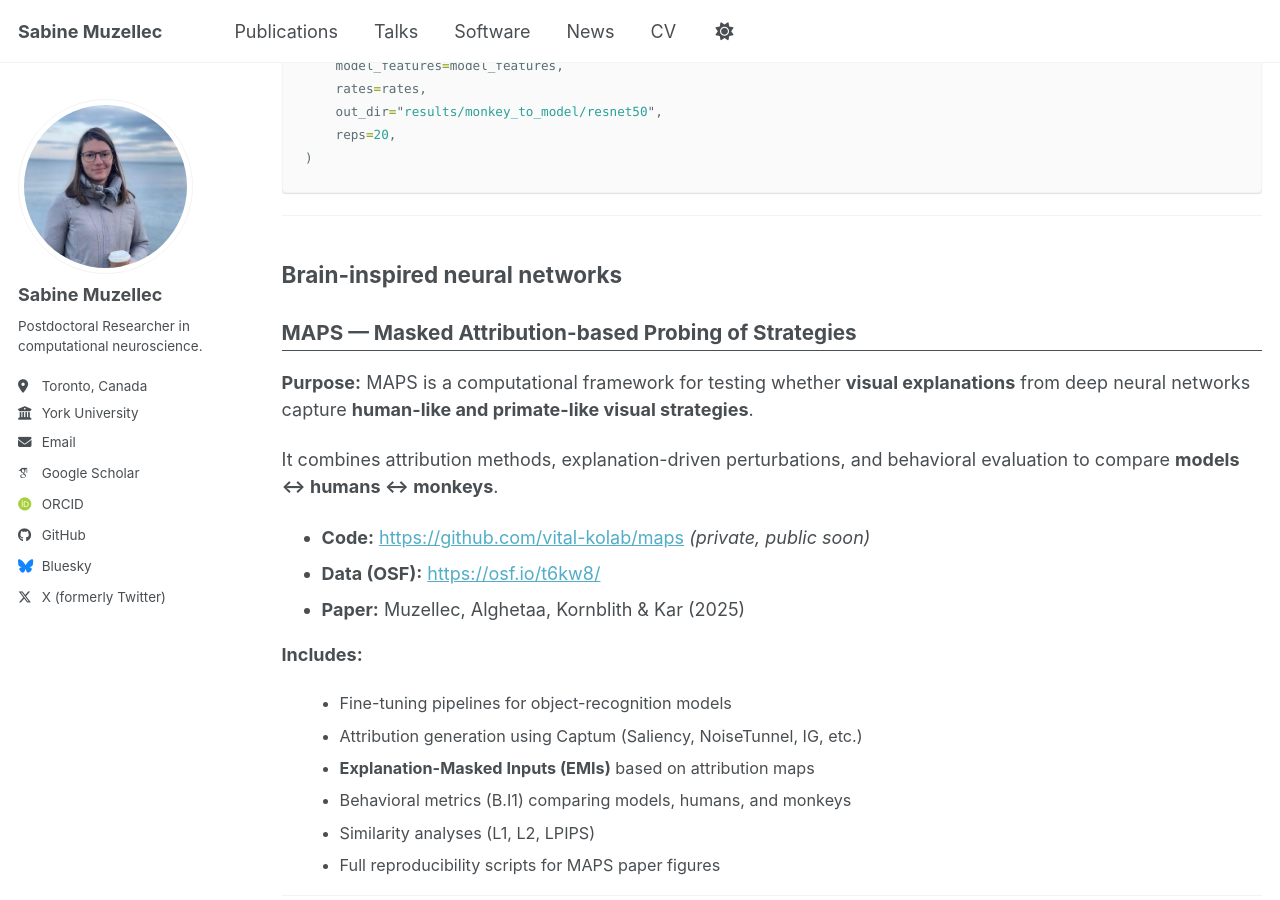
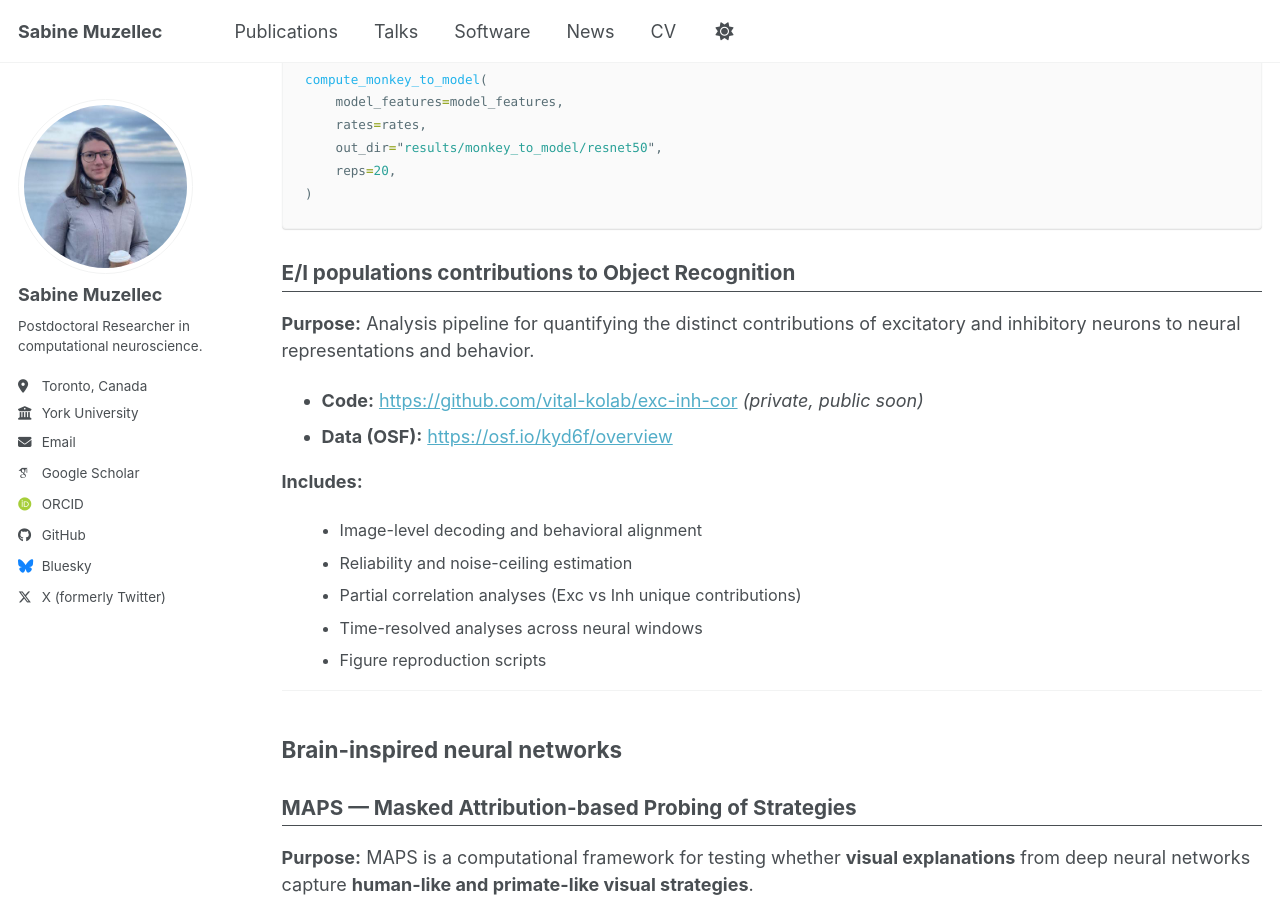
Before and after one commit to S4b1n3/S4b1n3.github.io, a Jekyll site: the page built from _pages/software.md, in a window 1280 px wide and 900 px high, scrolled down 1603 px. Built offline with Jekyll 4.4.1, drawn with Linux system fonts in a browser that asks for light colours; some web fonts are replaced; a script bundle is joined from its source files by our own code; library files that are not in the unit come from our copies; some of the changed text lies outside the part shown.

Commit message:
update software

````diff
--- a/_pages/software.md
+++ b/_pages/software.md
@@ -90,6 +91,30 @@ compute_monkey_to_model(
 )
 ```
 
+<h3 style="margin-top:1.8rem; margin-bottom:0.4rem;
+           font-size:1.15rem;
+           font-weight:700;
+           border-bottom:1px solid currentColor;
+           padding-bottom:0.25rem;">
+  E/I populations contributions to Object Recognition
+</h3>
+
+**Purpose:** Analysis pipeline for quantifying the distinct contributions of excitatory and inhibitory neurons to neural representations and behavior.
+
+- **Code:** <https://github.com/vital-kolab/exc-inh-cor>  *(private, public soon)*
+- **Data (OSF):** <https://osf.io/kyd6f/overview>
+
+**Includes:**
+<div style="font-size:0.90rem; margin-left:1rem;">
+<ul>
+  <li>Image-level decoding and behavioral alignment</li>
+  <li>Reliability and noise-ceiling estimation</li>
+  <li>Partial correlation analyses (Exc vs Inh unique contributions)</li>
+  <li>Time-resolved analyses across neural windows</li>
+  <li>Figure reproduction scripts</li>
+</ul>
+</div>
+
 ---
 
 ## Brain-inspired neural networks
````
Also changed, not shown: other parts of _pages/software.md (+2 -1 lines).
